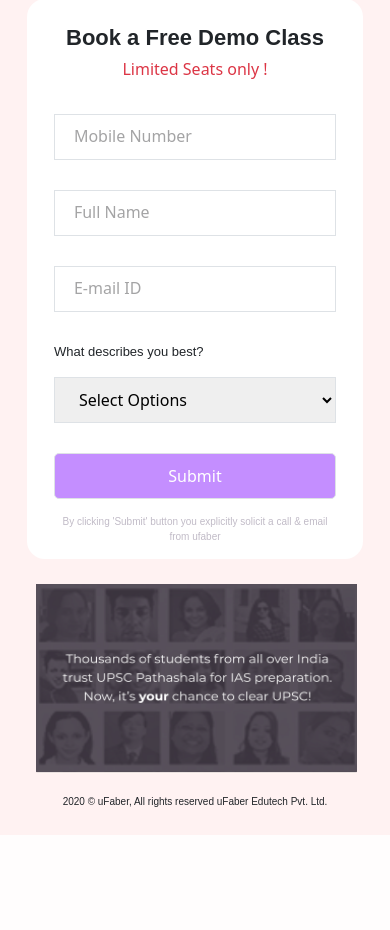
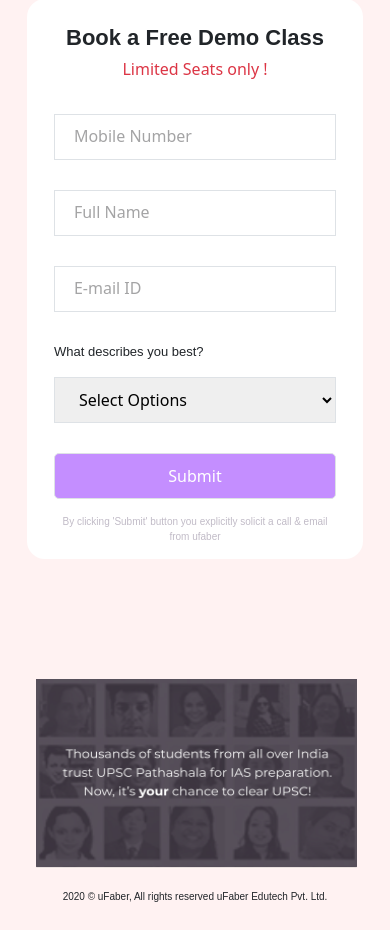
Before and after one commit to abdullah9786/ufaber-sample, a PHP site: page /register.html in a window 390 px wide. Shown: the part 120-1050 px from the top of the page. Before the commit the page ends 927 px from the top, so only its background shows below. Run offline with PHP 8.4, Linux system fonts and the light colour scheme; some libraries are stand-ins or nearby versions.

Commit message:
Update register.css

```diff
--- a/register.css
+++ b/register.css
@@ -237,7 +237,7 @@ h5 {
         text-align: center;
         padding-left: 15px;
         width: 30em;
-        margin-top: 25px;
+        margin-top: 120px;
     }
 
     .div3 img {
```
